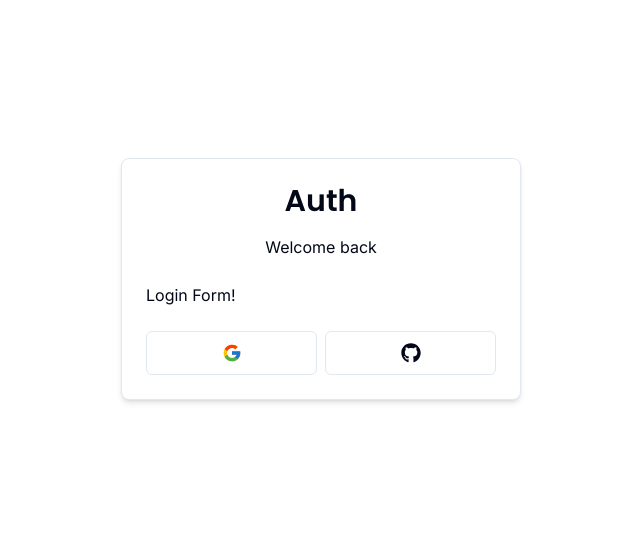
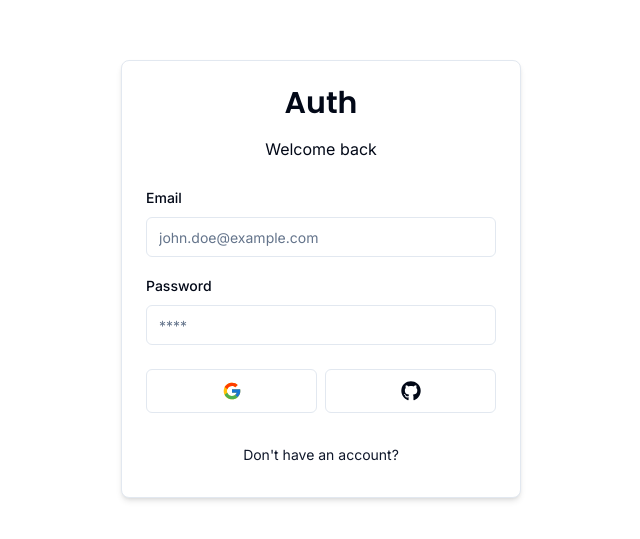
Before and after one commit to abdullah461/auth-system, a Next.js app: page /auth/login in a window 1280 px wide. Shown: the part 121-660 px from the top of the page, without its empty margins (319-959 px from the left). Built offline with nearby package versions, Linux system fonts and the light colour scheme.

Commit message:
added form

```diff
--- /dev/null
+++ b/components/auth/back-button.tsx
@@ -0,0 +1,17 @@
+"use client";
+
+import Link from "next/link";
+import { Button } from "../ui/button";
+
+interface BackButtonProps {
+  href: string;
+  label: string;
+}
+
+export const BackButton = ({ href, label }: BackButtonProps) => {
+  return (
+    <Button variant="link" className="font-normal w-full" size="sm" asChild>
+      <Link href={href}>{label}</Link>
+    </Button>
+  );
+};
--- a/components/auth/card-wrapper.tsx
+++ b/components/auth/card-wrapper.tsx
@@ -10,6 +10,7 @@
   } from "@/components/ui/card"
 import { Header } from "./header";
 import { Social } from "./social"
+import { BackButton } from "./back-button";
 
 interface CardWrapperProps{
     children: React.ReactNode;
@@ -39,6 +40,9 @@
                     <Social/>
                 </CardFooter>
             )}
+            <CardFooter>
+                <BackButton label={backButtonLabel} href={backButtonHref} />
+            </CardFooter>
         </Card>
     )
 }
--- a/components/auth/login-form.tsx
+++ b/components/auth/login-form.tsx
@@ -1,6 +1,35 @@
+"use client";
+
+import { zodResolver } from "@hookform/resolvers/zod";
+import { useForm } from "react-hook-form";
+import { z } from "zod";
+
+import { Button } from "@/components/ui/button";
+import {
+  Form,
+  FormControl,
+  FormDescription,
+  FormField,
+  FormItem,
+  FormLabel,
+  FormMessage,
+} from "@/components/ui/form";
+
+import { Input } from "@/components/ui/input";
+
 import { CardWrapper } from "./card-wrapper";
+import { LoginSchema } from "@/schemas";
+import { LoginButton } from "./login-btn";
 
 export const LoginForm = () => {
+  const form = useForm<z.infer<typeof LoginSchema>>({
+    resolver: zodResolver(LoginSchema),
+    defaultValues: {
+      email: "",
+      password: "",
+    },
+  });
+
   return (
     <CardWrapper
       headerLabel="Welcome back"
@@ -8,7 +37,46 @@
       backButtonHref="/auth/register"
       showSocial
     >
-      Login Form!
+      <Form {...form}>
+        <form onSubmit={form.handleSubmit(() => {})} className="space-y-6">
+          <div className="space-y-4">
+            <FormField
+              control={form.control}
+              name="email"
+              render={({ field }) => (
+                <FormItem>
+                  <FormLabel>Email</FormLabel>
+                  <FormControl>
+                    <Input
+                      {...field}
+                      placeholder="john.doe@example.com"
+                      type="email"
+                    />
+                  </FormControl>
+                  <FormMessage/>
+                </FormItem>
+              )}
+            />
+             <FormField
+              control={form.control}
+              name="password"
+              render={({ field }) => (
+                <FormItem>
+                  <FormLabel>Password</FormLabel>
+                  <FormControl>
+                    <Input
+                      {...field}
+                      placeholder="****"
+                      type="password"
+                    />
+                  </FormControl>
+                  <FormMessage/>
+                </FormItem>
+              )}
+            />
+          </div>
+        </form>
+      </Form>
     </CardWrapper>
   );
 };
--- /dev/null
+++ b/components/ui/form.tsx
@@ -0,0 +1,176 @@
+import * as React from "react"
+import * as LabelPrimitive from "@radix-ui/react-label"
+import { Slot } from "@radix-ui/react-slot"
+import {
+  Controller,
+  ControllerProps,
+  FieldPath,
+  FieldValues,
+  FormProvider,
+  useFormContext,
+} from "react-hook-form"
+
+import { cn } from "@/lib/utils"
+import { Label } from "@/components/ui/label"
+
+const Form = FormProvider
+
+type FormFieldContextValue<
+  TFieldValues extends FieldValues = FieldValues,
+  TName extends FieldPath<TFieldValues> = FieldPath<TFieldValues>
+> = {
+  name: TName
+}
+
+const FormFieldContext = React.createContext<FormFieldContextValue>(
+  {} as FormFieldContextValue
+)
+
+const FormField = <
+  TFieldValues extends FieldValues = FieldValues,
+  TName extends FieldPath<TFieldValues> = FieldPath<TFieldValues>
+>({
+  ...props
+}: ControllerProps<TFieldValues, TName>) => {
+  return (
+    <FormFieldContext.Provider value={{ name: props.name }}>
+      <Controller {...props} />
+    </FormFieldContext.Provider>
+  )
+}
+
+const useFormField = () => {
+  const fieldContext = React.useContext(FormFieldContext)
+  const itemContext = React.useContext(FormItemContext)
+  const { getFieldState, formState } = useFormContext()
+
+  const fieldState = getFieldState(fieldContext.name, formState)
+
+  if (!fieldContext) {
+    throw new Error("useFormField should be used within <FormField>")
+  }
+
+  const { id } = itemContext
+
+  return {
+    id,
+    name: fieldContext.name,
+    formItemId: `${id}-form-item`,
+    formDescriptionId: `${id}-form-item-description`,
+    formMessageId: `${id}-form-item-message`,
+    ...fieldState,
+  }
+}
+
+type FormItemContextValue = {
+  id: string
+}
+
+const FormItemContext = React.createContext<FormItemContextValue>(
+  {} as FormItemContextValue
+)
+
+const FormItem = React.forwardRef<
+  HTMLDivElement,
+  React.HTMLAttributes<HTMLDivElement>
+>(({ className, ...props }, ref) => {
+  const id = React.useId()
+
+  return (
+    <FormItemContext.Provider value={{ id }}>
+      <div ref={ref} className={cn("space-y-2", className)} {...props} />
+    </FormItemContext.Provider>
+  )
+})
+FormItem.displayName = "FormItem"
+
+const FormLabel = React.forwardRef<
+  React.ElementRef<typeof LabelPrimitive.Root>,
+  React.ComponentPropsWithoutRef<typeof LabelPrimitive.Root>
+>(({ className, ...props }, ref) => {
+  const { error, formItemId } = useFormField()
+
+  return (
+    <Label
+      ref={ref}
+      className={cn(error && "text-destructive", className)}
+      htmlFor={formItemId}
+      {...props}
+    />
+  )
+})
+FormLabel.displayName = "FormLabel"
+
+const FormControl = React.forwardRef<
+  React.ElementRef<typeof Slot>,
+  React.ComponentPropsWithoutRef<typeof Slot>
+>(({ ...props }, ref) => {
+  const { error, formItemId, formDescriptionId, formMessageId } = useFormField()
+
+  return (
+    <Slot
+      ref={ref}
+      id={formItemId}
+      aria-describedby={
+        !error
+          ? `${formDescriptionId}`
+          : `${formDescriptionId} ${formMessageId}`
+      }
+      aria-invalid={!!error}
+      {...props}
+    />
+  )
+})
+FormControl.displayName = "FormControl"
+
+const FormDescription = React.forwardRef<
+  HTMLParagraphElement,
+  React.HTMLAttributes<HTMLParagraphElement>
+>(({ className, ...props }, ref) => {
+  const { formDescriptionId } = useFormField()
+
+  return (
+    <p
+      ref={ref}
+      id={formDescriptionId}
+      className={cn("text-sm text-muted-foreground", className)}
+      {...props}
+    />
+  )
+})
+FormDescription.displayName = "FormDescription"
+
+const FormMessage = React.forwardRef<
+  HTMLParagraphElement,
+  React.HTMLAttributes<HTMLParagraphElement>
+>(({ className, children, ...props }, ref) => {
+  const { error, formMessageId } = useFormField()
+  const body = error ? String(error?.message) : children
+
+  if (!body) {
+    return null
+  }
+
+  return (
+    <p
+      ref={ref}
+      id={formMessageId}
+      className={cn("text-sm font-medium text-destructive", className)}
+      {...props}
+    >
+      {body}
+    </p>
+  )
+})
+FormMessage.displayName = "FormMessage"
+
+export {
+  useFormField,
+  Form,
+  FormItem,
+  FormLabel,
+  FormControl,
+  FormDescription,
+  FormMessage,
+  FormField,
+}
--- /dev/null
+++ b/components/ui/input.tsx
@@ -0,0 +1,25 @@
+import * as React from "react"
+
+import { cn } from "@/lib/utils"
+
+export interface InputProps
+  extends React.InputHTMLAttributes<HTMLInputElement> {}
+
+const Input = React.forwardRef<HTMLInputElement, InputProps>(
+  ({ className, type, ...props }, ref) => {
+    return (
+      <input
+        type={type}
+        className={cn(
+          "flex h-10 w-full rounded-md border border-input bg-background px-3 py-2 text-sm ring-offset-background file:border-0 file:bg-transparent file:text-sm file:font-medium placeholder:text-muted-foreground focus-visible:outline-none focus-visible:ring-2 focus-visible:ring-ring focus-visible:ring-offset-2 disabled:cursor-not-allowed disabled:opacity-50",
+          className
+        )}
+        ref={ref}
+        {...props}
+      />
+    )
+  }
+)
+Input.displayName = "Input"
+
+export { Input }
--- /dev/null
+++ b/components/ui/label.tsx
@@ -0,0 +1,26 @@
+"use client"
+
+import * as React from "react"
+import * as LabelPrimitive from "@radix-ui/react-label"
+import { cva, type VariantProps } from "class-variance-authority"
+
+import { cn } from "@/lib/utils"
+
+const labelVariants = cva(
+  "text-sm font-medium leading-none peer-disabled:cursor-not-allowed peer-disabled:opacity-70"
+)
+
+const Label = React.forwardRef<
+  React.ElementRef<typeof LabelPrimitive.Root>,
+  React.ComponentPropsWithoutRef<typeof LabelPrimitive.Root> &
+    VariantProps<typeof labelVariants>
+>(({ className, ...props }, ref) => (
+  <LabelPrimitive.Root
+    ref={ref}
+    className={cn(labelVariants(), className)}
+    {...props}
+  />
+))
+Label.displayName = LabelPrimitive.Root.displayName
+
+export { Label }
--- a/package.json
+++ b/package.json
@@ -9,6 +9,8 @@
     "lint": "next lint"
   },
   "dependencies": {
+    "@hookform/resolvers": "^3.3.4",
+    "@radix-ui/react-label": "^2.0.2",
     "@radix-ui/react-slot": "^1.0.2",
     "class-variance-authority": "^0.7.0",
     "clsx": "^2.1.0",
@@ -16,9 +18,11 @@
     "next": "14.1.0",
     "react": "^18",
     "react-dom": "^18",
+    "react-hook-form": "^7.51.0",
     "react-icons": "^5.0.1",
     "tailwind-merge": "^2.2.1",
-    "tailwindcss-animate": "^1.0.7"
+    "tailwindcss-animate": "^1.0.7",
+    "zod": "^3.22.4"
   },
   "devDependencies": {
     "@types/node": "^20",
--- /dev/null
+++ b/schemas/index.ts
@@ -0,0 +1,6 @@
+import * as z from "zod"
+
+export const LoginSchema = z.object({
+    email: z.string().email(),
+    password: z.string()
+})
```
Also changed, not shown: 1 other file (tests, documents, lock files or other folders).
